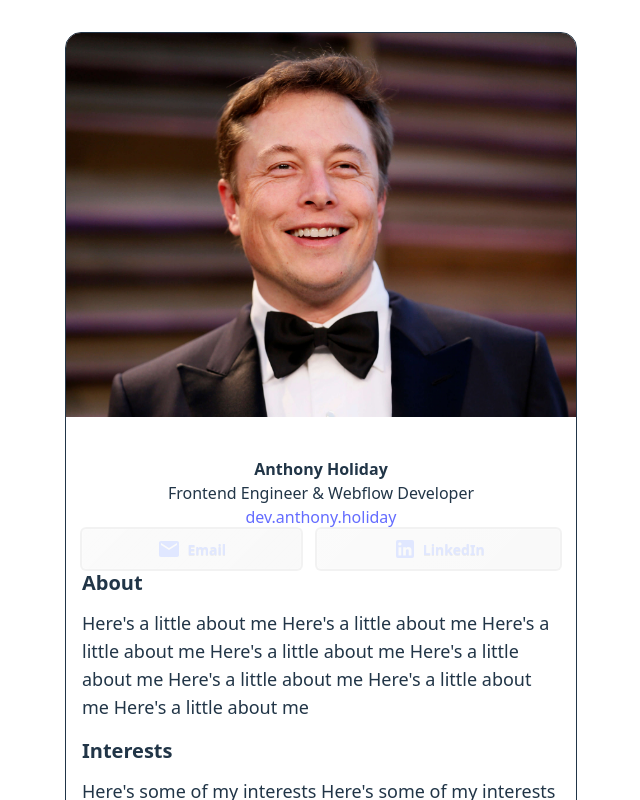
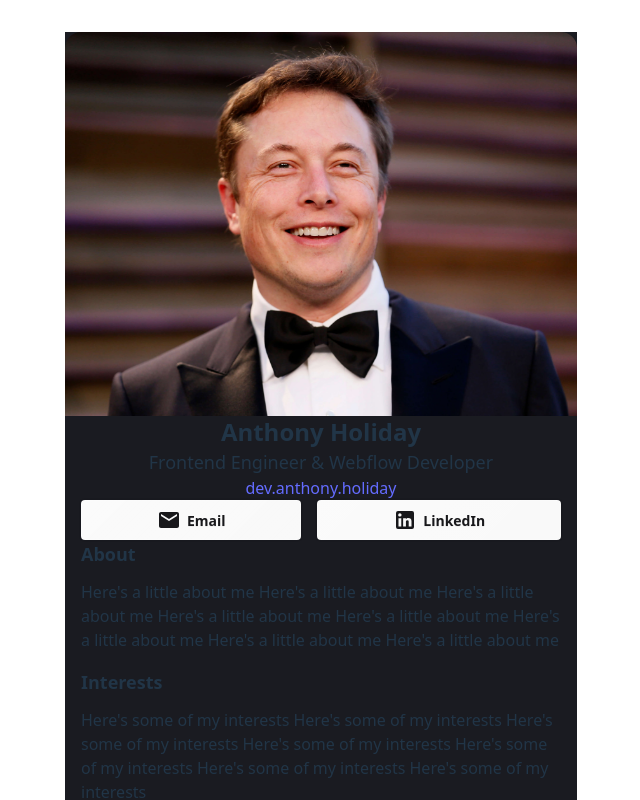
Before and after one commit to anthonyholiday/13-react-business-card, a React (Vite) app: page / in a window 1280 px wide. Shown: the top 800 px of the page, without its empty margins (319-959 px from the left). Built offline with nearby package versions, Linux system fonts and the light colour scheme.

Commit message:
Changed button background colours and also card backgroudn colors

```diff
--- a/src/App.jsx
+++ b/src/App.jsx
@@ -10,10 +10,10 @@ import ProfileImage from "./components/ProfileImage"
 function App() {
   return (
     <>
-        <main className="flex flex-row items-center justify-center">
-          <section className="section_business-card w-lg flex flex-col rounded-2xl overflow-hidden border">
+        <main className="flex flex-row items-center justify-center bg-[#1A1B21]">
+          <section className="section_business-card w-lg flex flex-col rounded-2xl overflow-hidden">
             <ProfileImage image="./src/assets/elon.jpg" alt="Elon Musk"/>
-            <div className="business-card_content flex flex-col items-center px-4 py-10">
+            <div className="business-card_content flex flex-col items-center px-4">
               <Name name="Anthony Holiday" />
               <Position role="Frontend Engineer & Webflow Developer"/>
               <a href="https://dev.anthony.holiday">dev.anthony.holiday</a>
@@ -32,7 +32,7 @@ function App() {
                 />
               </div>
             </div>
-            <div className="business-card_socials flex gap-4 justify-center items-center py-8 bg-slate-900">
+            <div className="business-card_socials flex gap-4 justify-center items-center py-8 bg-[#161619]">
               <SocialIcon icon="./src/assets/linkedin.svg" url="https://www.linkedin.com/in/anthony-holiday/"/>
               <SocialIcon icon="./src/assets/github.svg"/>
               <SocialIcon icon="./src/assets/webflow.svg"/>
--- a/src/components/ContactBtn.jsx
+++ b/src/components/ContactBtn.jsx
@@ -1,8 +1,10 @@
 import React from "react"
 
 function ContactButton(props)    {
+    let bgColor
+    if (props.text === "LinkedIn" ? bgColor = "bg-[#5093E2]" : bgColor = "bg-white")
     return <>
-        <button className="btn btn-primary glass grow">
+        <button className={`btn glass grow ${bgColor}`}>
             {props.text === "LinkedIn" ?
                 <svg xmlns="http://www.w3.org/2000/svg" width="24" height="24" viewBox="0 0 24 24"><path fill="currentColor" d="M19 3a2 2 0 0 1 2 2v14a2 2 0 0 1-2 2H5a2 2 0 0 1-2-2V5a2 2 0 0 1 2-2zm-.5 15.5v-5.3a3.26 3.26 0 0 0-3.26-3.26c-.85 0-1.84.52-2.32 1.3v-1.11h-2.79v8.37h2.79v-4.93c0-.77.62-1.4 1.39-1.4a1.4 1.4 0 0 1 1.4 1.4v4.93zM6.88 8.56a1.68 1.68 0 0 0 1.68-1.68c0-.93-.75-1.69-1.68-1.69a1.69 1.69 0 0 0-1.69 1.69c0 .93.76 1.68 1.69 1.68m1.39 9.94v-8.37H5.5v8.37z"/></svg>
                 : <svg xmlns="http://www.w3.org/2000/svg" width="24" height="24" viewBox="0 0 24 24"><path fill="currentColor" d="M20 4H4c-1.1 0-1.99.9-1.99 2L2 18c0 1.1.9 2 2 2h16c1.1 0 2-.9 2-2V6c0-1.1-.9-2-2-2m0 4l-8 5l-8-5V6l8 5l8-5z"/></svg>}
--- a/src/components/InfoBlock.jsx
+++ b/src/components/InfoBlock.jsx
@@ -2,8 +2,8 @@ import React from "react"
 
 function InfoBlock(props)    {
     return <div className="info-block-wrapper flex flex-col">
-        <h3 className="font-bold text-xl">{props.heading}</h3>
-        <p className="text-lg text-left">{props.paragraph}</p>
+        <h3 className="font-bold text-lg">{props.heading}</h3>
+        <p className="text-md text-left">{props.paragraph}</p>
     </div>
 }
 
--- a/src/components/Name.jsx
+++ b/src/components/Name.jsx
@@ -1,7 +1,7 @@
 import React from "react"
 
 function Name(props) {
-    return <h1 className="font-semibold mb-2">{props.name}</h1>
+    return <h1 className="font-semibold mb-2 text-2xl">{props.name}</h1>
 }
 
 export default Name
--- a/src/components/Position.jsx
+++ b/src/components/Position.jsx
@@ -1,7 +1,7 @@
 import React from "react"
 
 function Position(props) {
-    return <h2 className="">{props.role}</h2>
+    return <h2 className="text-lg">{props.role}</h2>
 }
 
 export default Position
--- a/src/index.css
+++ b/src/index.css
@@ -5,7 +5,7 @@
 
   color-scheme: light dark;
   color: rgba(255, 255, 255, 0.87);
-  background-color: #242424;
+  background-color: #23252C;
 
   font-synthesis: none;
   text-rendering: optimizeLegibility;
```
